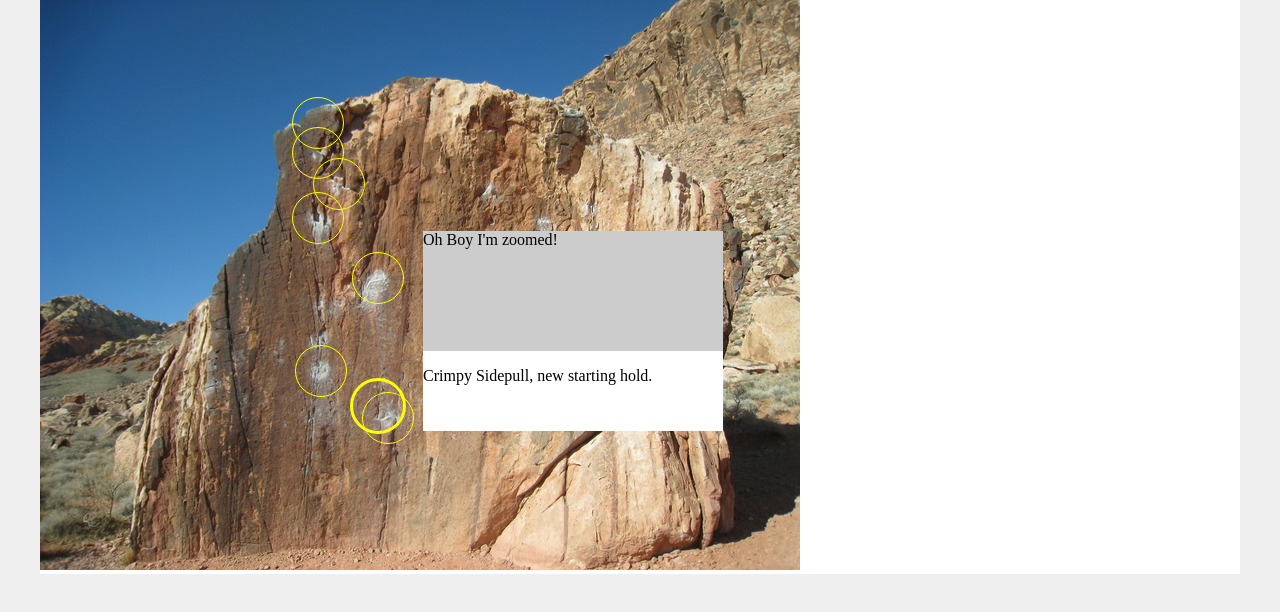
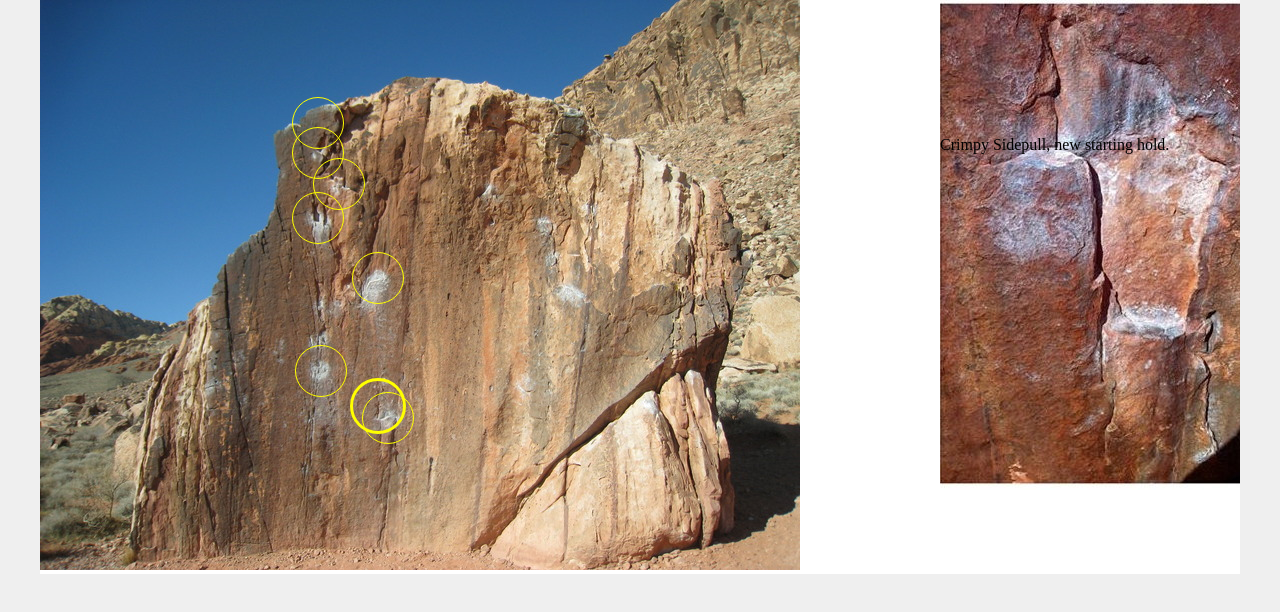
Before and after one commit to kyledavid/rock-genius-redux, a React app: page / in a window 1280 px wide. Shown: the top 612 px of the page. Built offline with nearby package versions, Linux system fonts and the light colour scheme.

Commit message:
update picture shown in detail shelf

```diff
--- a/src/components/BoulderRoute.js
+++ b/src/components/BoulderRoute.js
@@ -5,7 +5,7 @@ import {positionFromTop} from '../utils/helpers'
 
 export default (props) => {
   return (
-    <div className='Route'>
+    <div className='route'>
       {pearl.map( (hold, index) => {
         return <Hold
           compStyle={hold.position}
--- a/src/components/Descriptor.js
+++ b/src/components/Descriptor.js
@@ -1,3 +1,3 @@
 import React from 'react'
 
-export default ({description}) => <div><p>{description}</p></div>
+export default ({description}) => <div className="description"><p>{description}</p></div>
--- a/src/components/Hold.js
+++ b/src/components/Hold.js
@@ -7,9 +7,9 @@ export default (props) => <span
   style={props.compStyle}
   onClick={props.setActive}
   >
-    <Detail
+    {/*<Detail
       active={props.active}
       topDistance={props.topDistance}
       description={props.description}
-    />
+    />*/}
   </span>
--- a/src/components/Zoompic.js
+++ b/src/components/Zoompic.js
@@ -1,3 +1,15 @@
 import React from 'react'
 
-export default () => <div className='zoom-pic'>Oh Boy I'm zoomed!</div>
+class Zoompic extends React.Component {
+  render() {
+    let imgName = this.props.pic
+
+    return (
+      <div className='zoom-pic'>
+        <img src={imgName ? require(`../img/${imgName}`) : null} />
+      </div>
+    )
+  }
+}
+
+export default Zoompic
--- a/src/containers/App.js
+++ b/src/containers/App.js
@@ -26,7 +26,9 @@ export default class App extends React.Component {
           active={this.state.active}
           setActive={this.setActive}
         />
-        {/* <Shelf />*/}
+        <Shelf
+          active={this.state.active}
+        />
       </main>
     )
   }
--- a/src/containers/Detail.js
+++ b/src/containers/Detail.js
@@ -1,5 +1,5 @@
 import React from 'react'
-import ZoomPic from '../components/ZoomPic'
+import ZoomPic from '../components/Zoompic'
 import Descriptor from '../components/Descriptor'
 
 class Detail extends React.Component {
@@ -24,7 +24,6 @@ class Detail extends React.Component {
   }
 
   render() {
-    {console.log('rendered')}
     let elementClasses = 'detail-container'
     if (this.props.active) elementClasses += ' active'
     if (this.state.closeToTop) elementClasses += ' hang-from-top'
--- a/src/containers/Shelf.js
+++ b/src/containers/Shelf.js
@@ -1,13 +1,19 @@
 import React from 'react'
 import Zoompic from '../components/Zoompic'
 import Descriptor from '../components/Descriptor'
+import {pearl} from '../utils/routes.json'
 
 class Shelf extends React.Component {
   render() {
+    let hold = pearl[this.props.active]
     return (
       <aside id="detail-shelf">
-        <Zoompic />
-        <Descriptor />
+        <Zoompic
+          pic={hold.pic}
+        />
+        <Descriptor
+          description={this.props.active ? hold.desc : null}
+        />
       </aside>
     )
   }
--- a/src/style.scss
+++ b/src/style.scss
@@ -12,6 +12,7 @@ body {
   right: 0;
   top: 0;
   bottom: 0;
+  width: 300px;
 }
 
 .single-hold {
--- a/src/utils/routes.json
+++ b/src/utils/routes.json
@@ -14,7 +14,8 @@
         "left": "310px"
       },
       "desc": "Crimpy Sidepull, new starting hold.",
-      "foothold": false
+      "foothold": false,
+      "pic": "start-hold.jpg"
     },
     {
       "position": {
--- a/webpack.config.js
+++ b/webpack.config.js
@@ -12,7 +12,7 @@ const config = {
   module: {
     loaders: [
       {
-        test: /\.(gif|jpe?g|png|ico)$/,
+        test: /\.(gif|jpe?g|jpg|png|ico)$/,
         loader: 'url-loader?limit=10000'
       },
       {
```
